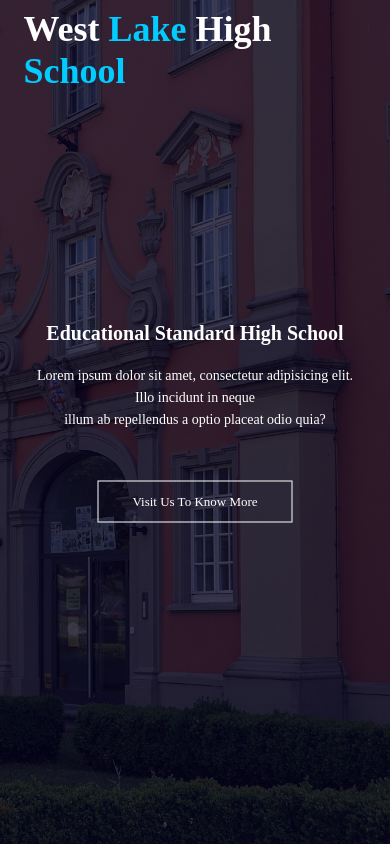
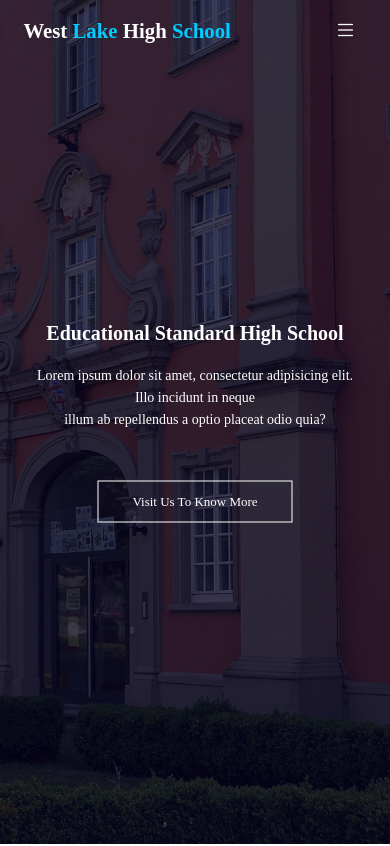
Before and after one commit to woffddev/west-lake-school, a plain HTML site: page index.html in a window 390 px wide. Shown: the top 846 px of the page. Drawn offline with Linux system fonts and the light colour scheme.

Commit message:
upadating font-size

```diff
--- a/index.html
+++ b/index.html
@@ -4,7 +4,7 @@
     <meta charset="UTF-8">
     <meta name="viewport" content="width=device-width, initial-scale=1.0">
     <link rel="stylesheet" href="style.css">
-    <link rel=git@github.com:woffddev/demo-repo2.git"stylesheet" href="images/font/bootstrap-icons.min.css">
+    <link rel="stylesheet" href="images/font/bootstrap-icons.min.css">
     <title>Document</title>
 </head>
 <body>
--- a/style.css
+++ b/style.css
@@ -100,6 +100,15 @@ nav .bi{
 }
 
 @media (max-width: 700px){
+    body{
+        font-size: 0.8rem;
+    }
+    nav h1{
+        font-size: 1.2rem;
+    }
+    section h1{
+        font-size: 1.3rem;
+    }
     .text-box h1{
         font-size: 20px;
     }
```
